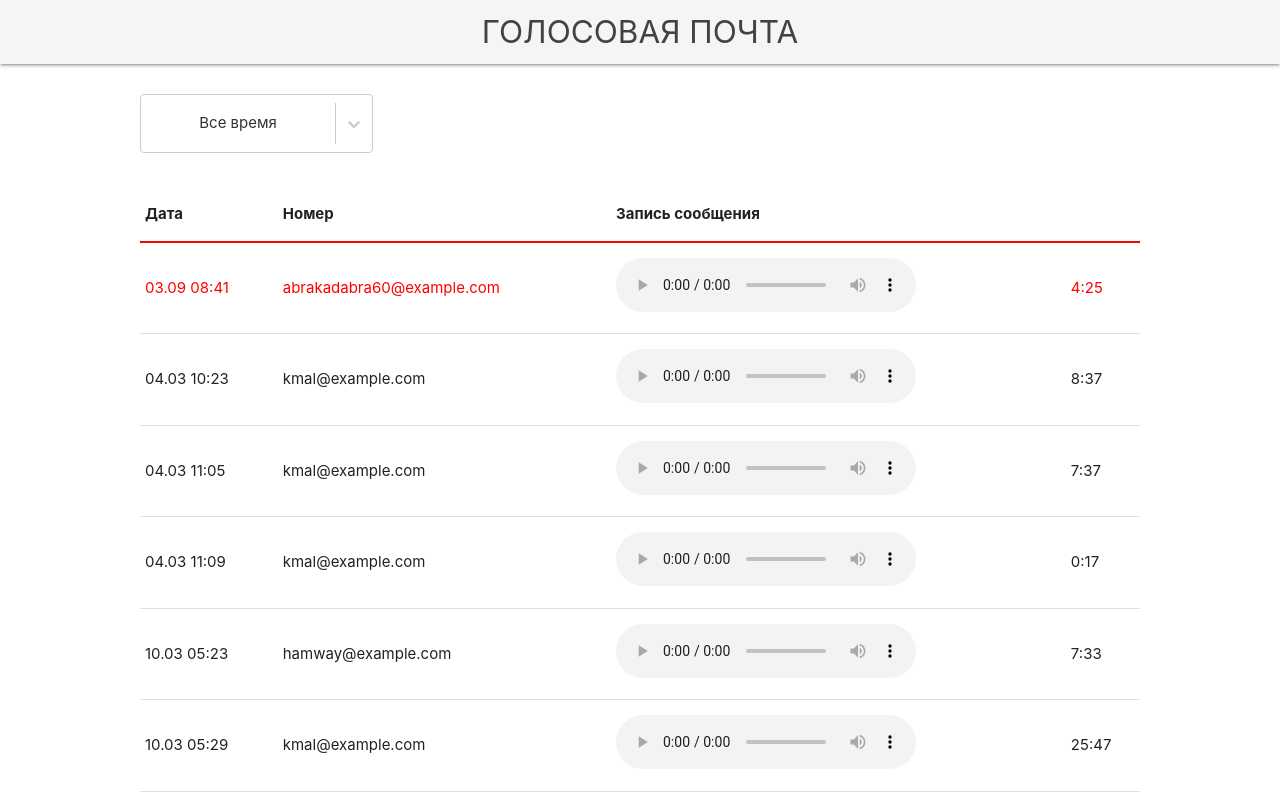
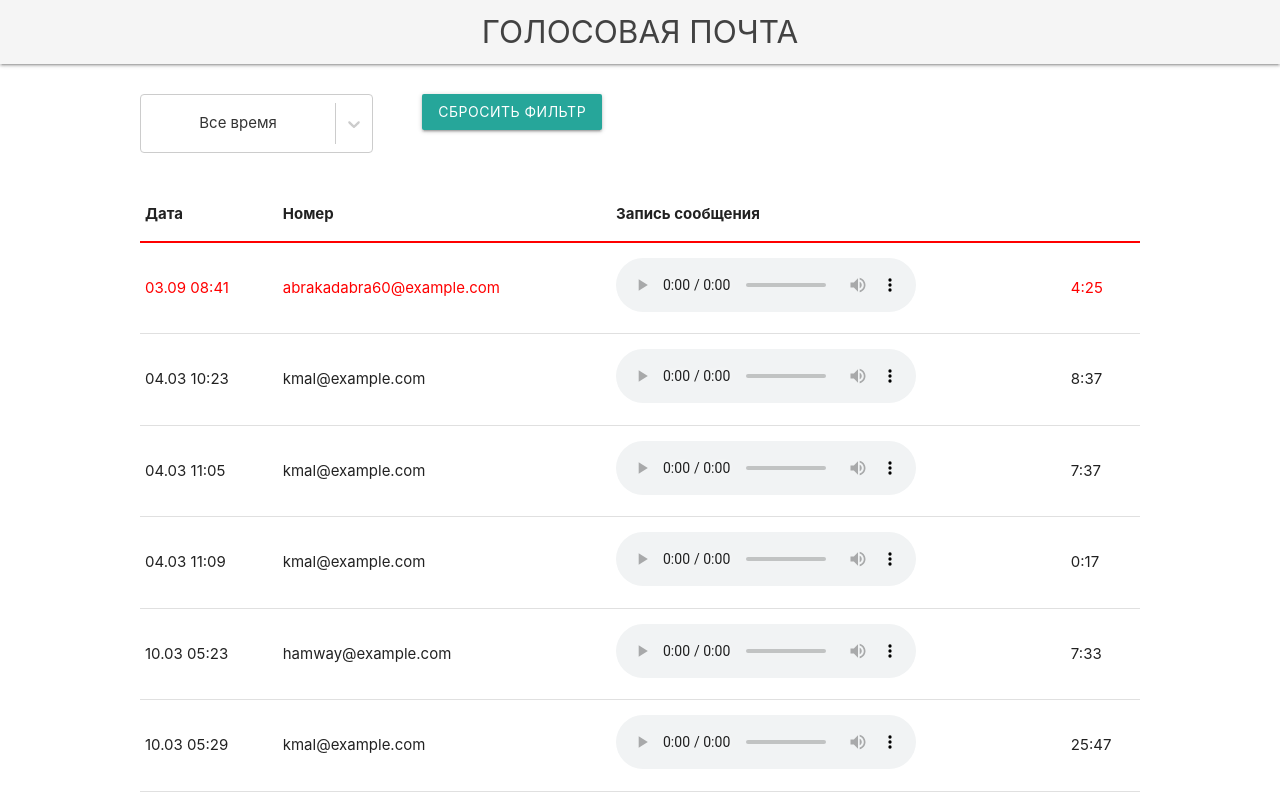
Before and after one commit to Konton022/react-voice-mail, a React (Create React App) app: page / in a window 1280 px wide. Shown: the top 800 px of the page. Built offline with nearby package versions, Linux system fonts and the light colour scheme.

Commit message:
add reset btn

```diff
--- a/src/components/FilterForm.jsx
+++ b/src/components/FilterForm.jsx
@@ -30,10 +30,9 @@ const FilterForm = ({ period, setPeriod, periodOptions }) => {
                         />
                         <label htmlFor='phoneNumber'>Длительность</label>
                     </div> */}
-
-                {/* <button className='btn col s3' id='resetFilter'>
-                        Сбросить фильтр
-                    </button> */}
+                <div className='input-field col s3'>
+                    <button className='btn reset-btn'>Сбросить фильтр</button>
+                </div>
             </div>
         </form>
     );
--- a/src/index.css
+++ b/src/index.css
@@ -31,3 +31,7 @@ tbody tr:first-child {
   color: black;
   padding: auto;;
 }
+
+.reset-btn {
+
+}
```
